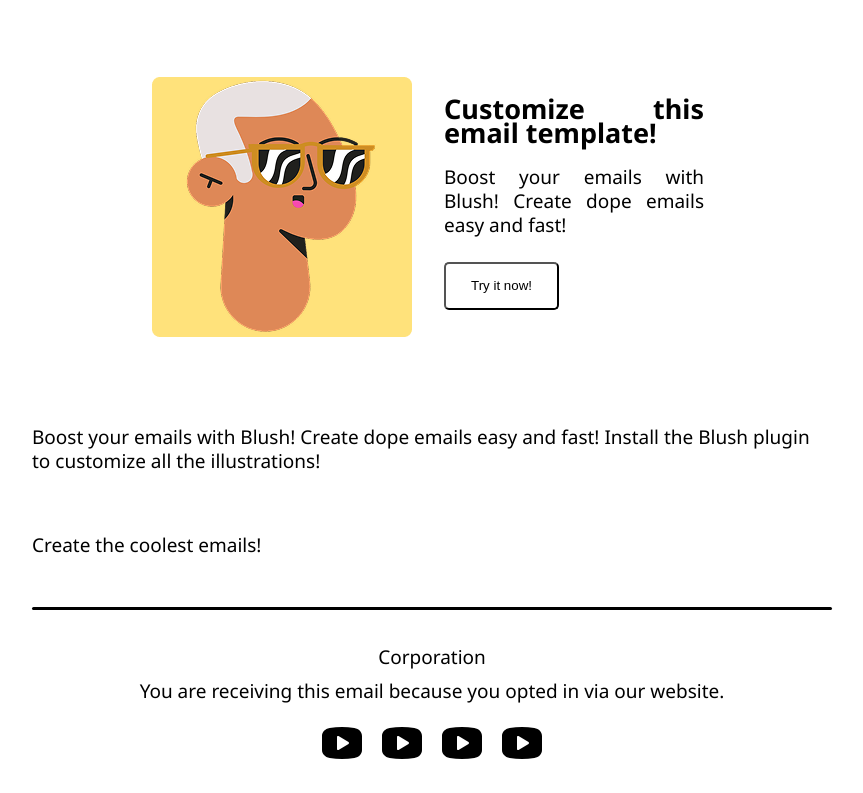
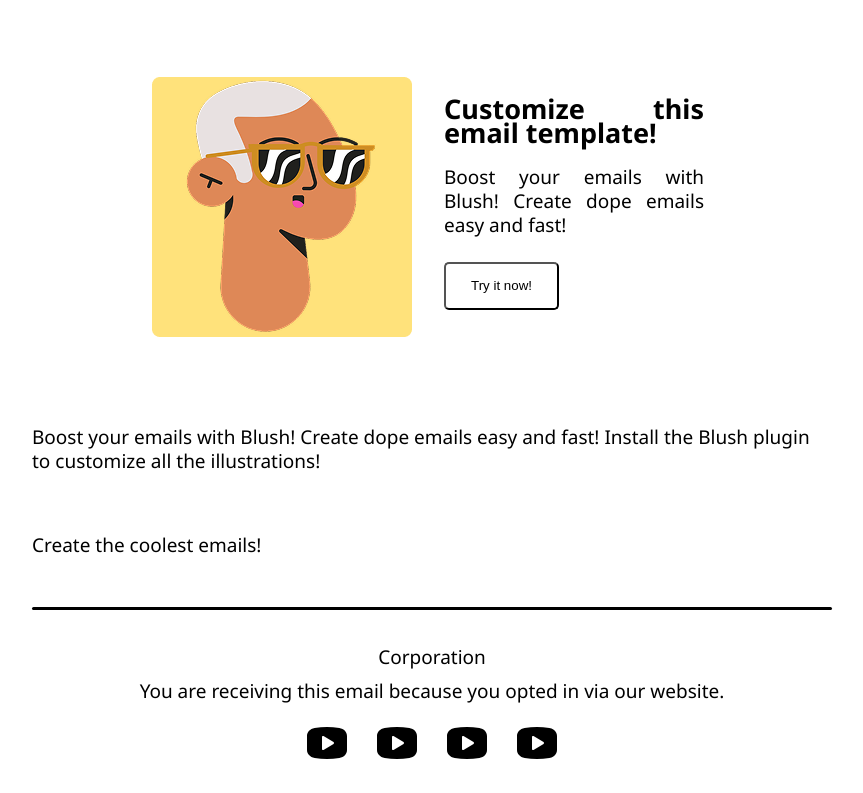
Before and after one commit to amertumex/LOGO, a plain HTML site: page index.html in a window 1280 px wide. Shown: the part 1592-2385 px from the top of the page, without its empty margins (208-1071 px from the left). Drawn offline with Linux system fonts and the light colour scheme.

Commit message:
edit line gap

```diff
--- a/style.css
+++ b/style.css
@@ -135,7 +135,7 @@
 footer .socials {
   display: flex; /* делаем flex-контейнер */
   justify-content: center; /* выравнивание по центру */
-  gap: 20px; /* расстояние между картинками */
+  gap: 30px; /* расстояние между иконками */
   margin-top: 15px;
 }
 
```
